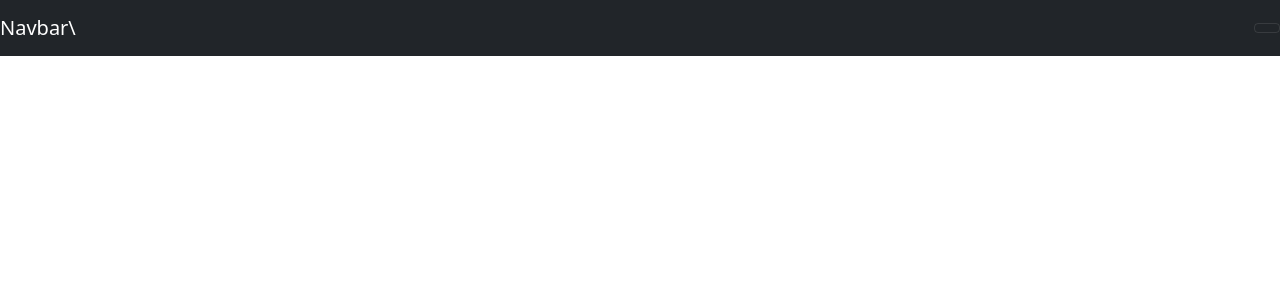
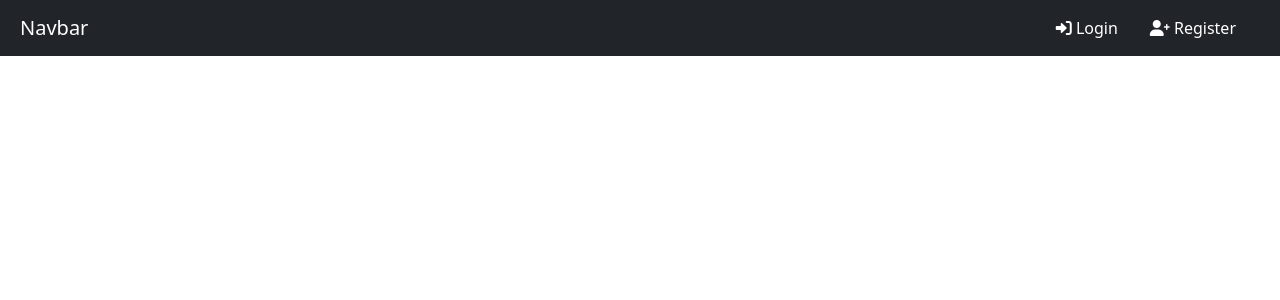
Before and after one commit to vmorenomarin/jltech-test, a React (Create React App) app in the folder crud-test/frontend/: page / in a window 1280 px wide. Shown: the top 300 px of the page. Built offline with nearby package versions, Linux system fonts and the light colour scheme.

Commit message:
Navbar with Login and Register links

```diff
--- a/crud-test/frontend/public/index.html
+++ b/crud-test/frontend/public/index.html
@@ -11,16 +11,13 @@
   <link rel="manifest" href="%PUBLIC_URL%/manifest.json" />
   <link href="https://cdn.jsdelivr.net/npm/bootstrap@5.1.3/dist/css/bootstrap.min.css" rel="stylesheet"
     integrity="sha384-1BmE4kWBq78iYhFldvKuhfTAU6auU8tT94WrHftjDbrCEXSU1oBoqyl2QvZ6jIW3" crossorigin="anonymous">
-  <link rel="stylesheet" href="https://cdn.jsdelivr.net/npm/bootstrap-icons@1.8.1/font/bootstrap-icons.css">
+  <link rel="stylesheet" href="https://cdnjs.cloudflare.com/ajax/libs/font-awesome/6.0.0/css/all.min.css" integrity="sha512-9usAa10IRO0HhonpyAIVpjrylPvoDwiPUiKdWk5t3PyolY1cOd4DSE0Ga+ri4AuTroPR5aQvXU9xC6qOPnzFeg==" crossorigin="anonymous" referrerpolicy="no-referrer" />
 
   <title>Store</title>
 </head>
 
 <body>
   <div id="root"></div>
-  <script src="https://cdn.jsdelivr.net/npm/bootstrap@5.1.3/dist/js/bootstrap.bundle.min.js"
-    integrity="sha384-ka7Sk0Gln4gmtz2MlQnikT1wXgYsOg+OMhuP+IlRH9sENBO0LRn5q+8nbTov4+1p"
-    crossorigin="anonymous"></script>
   <script src="https://cdn.jsdelivr.net/npm/@popperjs/core@2.10.2/dist/umd/popper.min.js"
     integrity="sha384-7+zCNj/IqJ95wo16oMtfsKbZ9ccEh31eOz1HGyDuCQ6wgnyJNSYdrPa03rtR1zdB"
     crossorigin="anonymous"></script>
--- a/crud-test/frontend/src/components/Navbar.jsx
+++ b/crud-test/frontend/src/components/Navbar.jsx
@@ -5,26 +5,40 @@ export const Navbar = () => {
   //   const { user, exit } = useUser();
 
   return (
-    <div role="navigation">
-      <nav className="navbar navbar-expanded-md navbar-dark bg-dark">
-        <NavLink className="navbar-brand" to="/
-        ">
-          Navbar\
+    <div >
+      <nav className="navbar navbar-expand-md navbar-dark px-2 bg-dark">
+        <div className="container-fluid">
+          <NavLink
+            className="navbar-brand"
+            to="/
+          "
+          >
+            Navbar <i className="bi bi-user"></i>
           </NavLink>
-        <button className="navbar-toggler" type="button" data-toggle="collapse">
-          <span className="nabvar-toggler-icon"></span>
+
+            <button
+              className="navbar-toggler"
+              type="button"
+              data-bs-toggle="collapse"
+              data-bs-target="#navbarContent"
+            >
+              <span className="navbar-toggler-icon"></span>
             </button>
 
             <div className="collapse navbar-collapse" id="navbarContent">
-          <ul className="navbar-nav ms-auto">
-            <li className="nav-item">
-              <NavLink className="navlink" to="/">
-                Login
+              <ul className="navbar-nav ms-auto text-end">
+                <li className="nav-item me-3">
+                  <NavLink className="nav-link" to="/">
+                  <i class="fa-solid fa-right-to-bracket"></i> Login
                   </NavLink>
                 </li>
-            <li className="nav-item">Register</li>
-            <li className="nav-item">Home</li>
+                <li className="nav-item me-3">
+                  <NavLink className="nav-link" to="/">
+                  <i class="fa-solid fa-user-plus"></i> Register
+                  </NavLink>
+                </li>
               </ul>
+          </div>
         </div>
       </nav>
     </div>
```
Lines whose indentation alone changed are shown as unchanged.
